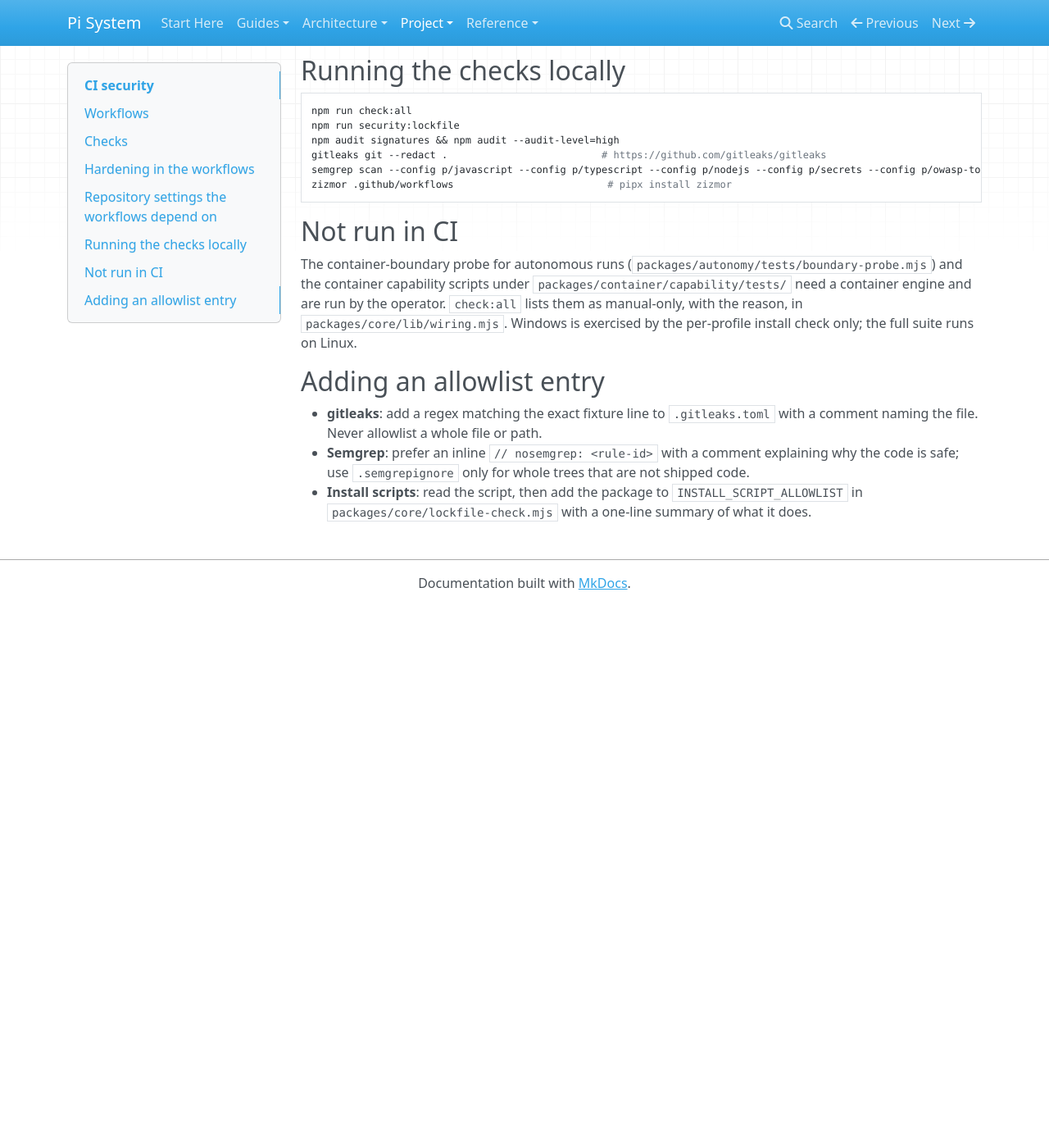
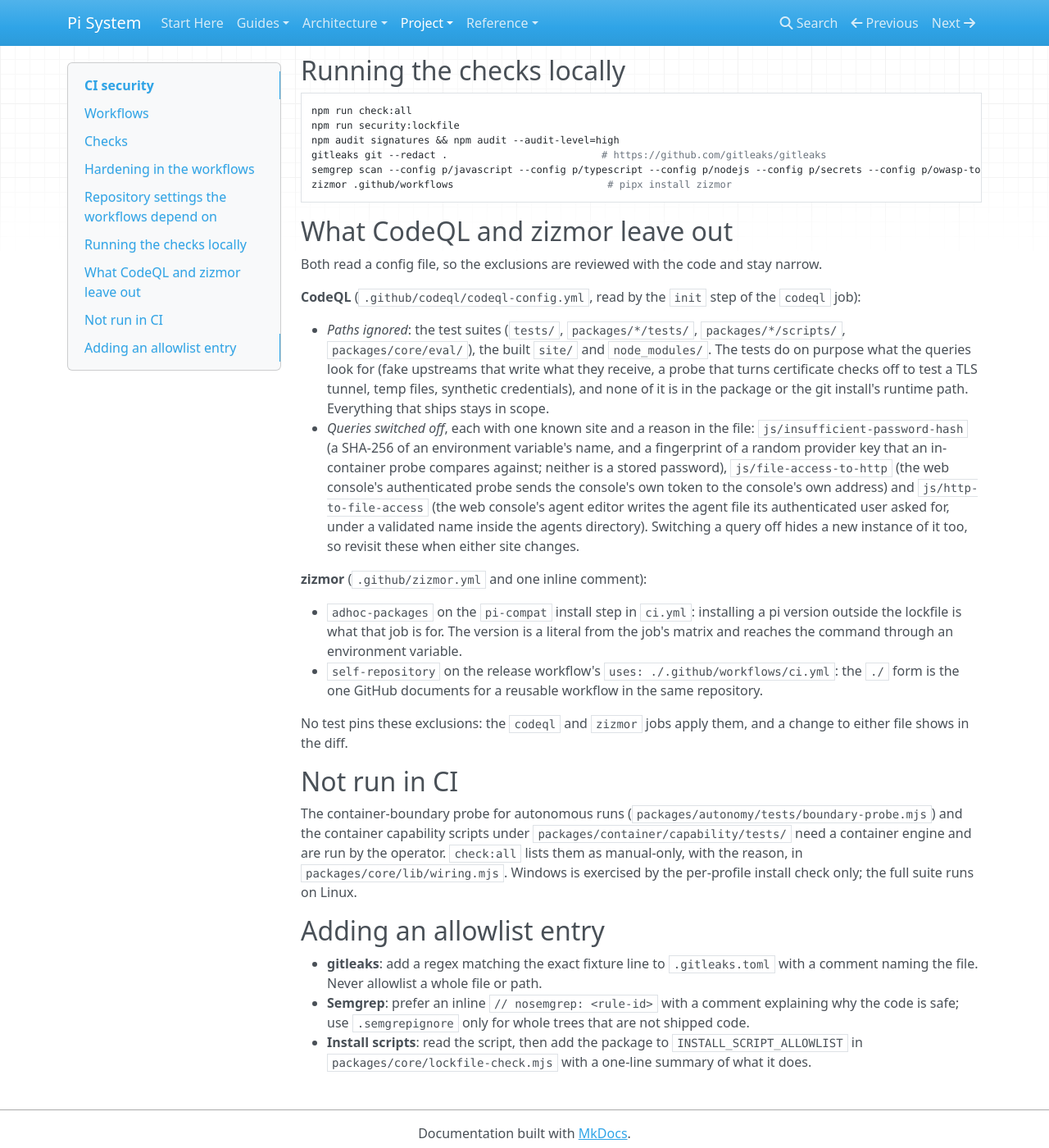
Before and after one commit to SATUNIX/pi-system, an MkDocs documentation site: the page built from docs/ci-security.md, in a window 1280 px wide and 1400 px high, scrolled down 3048 px. Shown: the whole window at 82% size. Built offline with MkDocs 1.6.1, drawn with Linux system fonts in a browser that asks for light colours; nearby versions of some CDN libraries; before the commit the page ends 3787 px from its top, so only the background shows below that.

Commit message:
Scope CodeQL to shipped code and clear the zizmor findings
Finding: after the source fixes, four CodeQL alerts remain and none is a defect: two SHA-256
uses on an environment variable name and on a random provider key (an in-container probe compares
the fingerprint so it never holds the key), the web console's authenticated probe sending its own
token to its own address, and the web console's agent editor writing the file its authenticated
user asked for. The tests and probes also raised 17 alerts for doing on purpose what the queries
look for. zizmor reported the pi-compat install step (adhoc-packages) and the release workflow's
local reusable-workflow reference (self-repository).

Fix:
- .github/codeql/codeql-config.yml, read by the codeql job: ignores tests, in-container probes,
  the eval harness, site/ and node_modules/ (nothing that ships), and switches off three queries
  with the reason and the one known site written beside each.
- ci.yml passes the matrix values through env rather than into the script text, and marks the
  pi-compat install as intentionally outside the lockfile; .github/zizmor.yml records the one
  self-repository site. docs/ci-security.md lists every exclusion and says nothing pins them.

Verification: a local CodeQL run (JavaScript/TypeScript with an exclusion suite equal to what
the action builds, and the Actions pack) reports 0 alerts; zizmor 1.30.1 reports none (2 ignored);
the release-workflow smoke passes; mkdocs build --strict passes.

Co-Authored-By: Claude Sonnet 5.5 <noreply@anthropic.com>
Claude-Session: https://claude.ai/code/session_01UJkTGrRTEL7eYcvVH8CjeL

````diff
--- a/docs/ci-security.md
+++ b/docs/ci-security.md
@@ -78,6 +78,33 @@ semgrep scan --config p/javascript --config p/typescript --config p/nodejs --con
 zizmor .github/workflows                          # pipx install zizmor
 ```
 
+## What CodeQL and zizmor leave out
+
+Both read a config file, so the exclusions are reviewed with the code and stay narrow.
+
+**CodeQL** (`.github/codeql/codeql-config.yml`, read by the `init` step of the `codeql` job):
+
+- *Paths ignored*: the test suites (`tests/`, `packages/*/tests/`, `packages/*/scripts/`, `packages/core/eval/`), the built
+  `site/` and `node_modules/`. The tests do on purpose what the queries look for (fake upstreams that write what they receive,
+  a probe that turns certificate checks off to test a TLS tunnel, temp files, synthetic credentials), and none of it is in the
+  package or the git install's runtime path. Everything that ships stays in scope.
+- *Queries switched off*, each with one known site and a reason in the file:
+  `js/insufficient-password-hash` (a SHA-256 of an environment variable's name, and a fingerprint of a random provider key that
+  an in-container probe compares against; neither is a stored password),
+  `js/file-access-to-http` (the web console's authenticated probe sends the console's own token to the console's own address) and
+  `js/http-to-file-access` (the web console's agent editor writes the agent file its authenticated user asked for, under a
+  validated name inside the agents directory). Switching a query off hides a new instance of it too, so revisit these when
+  either site changes.
+
+**zizmor** (`.github/zizmor.yml` and one inline comment):
+
+- `adhoc-packages` on the `pi-compat` install step in `ci.yml`: installing a pi version outside the lockfile is what that job is
+  for. The version is a literal from the job's matrix and reaches the command through an environment variable.
+- `self-repository` on the release workflow's `uses: ./.github/workflows/ci.yml`: the `./` form is the one GitHub documents for a
+  reusable workflow in the same repository.
+
+No test pins these exclusions: the `codeql` and `zizmor` jobs apply them, and a change to either file shows in the diff.
+
 ## Not run in CI
 
 The container-boundary probe for autonomous runs (`packages/autonomy/tests/boundary-probe.mjs`)
````
Also changed, not shown: 4 other files.
